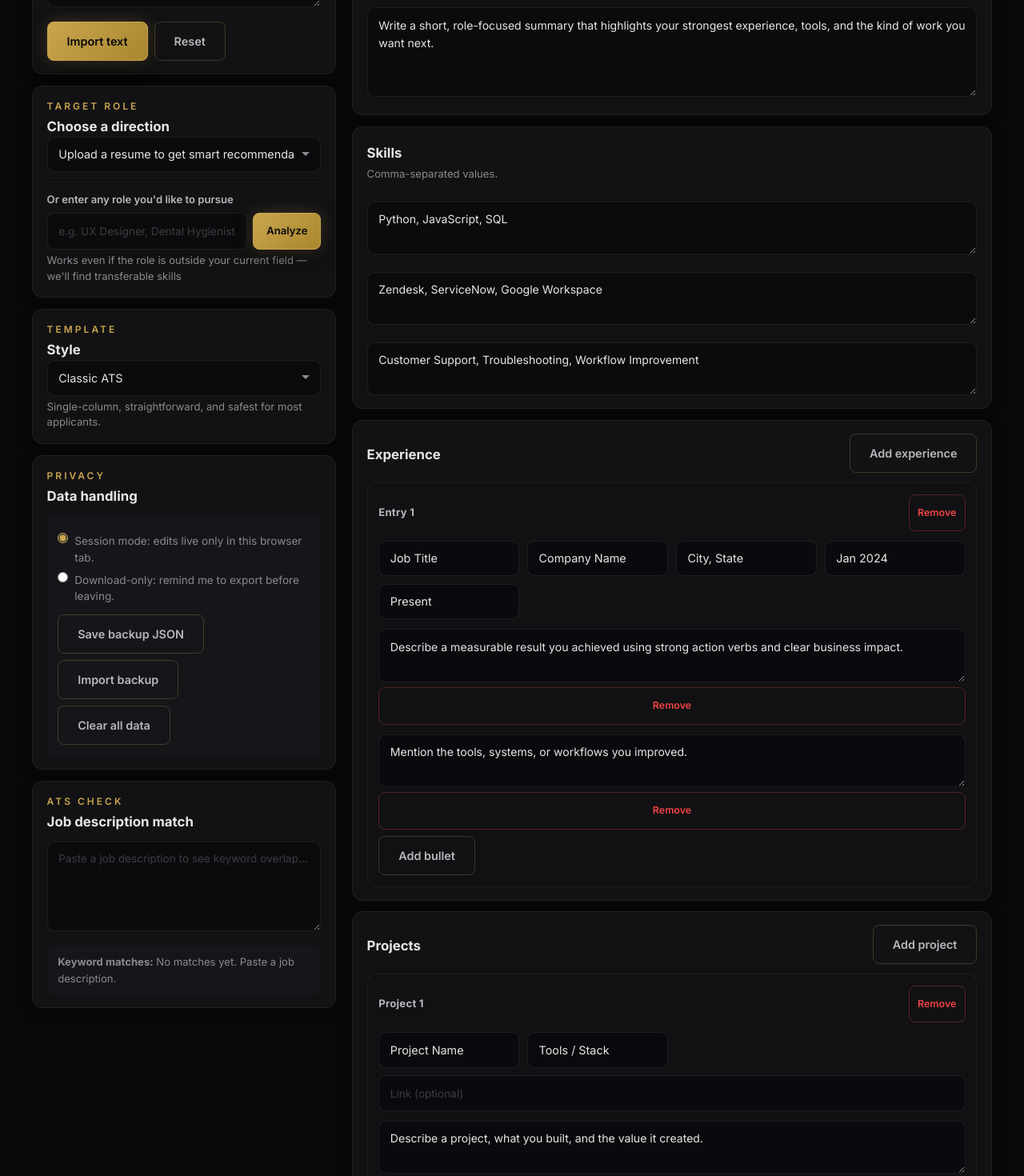
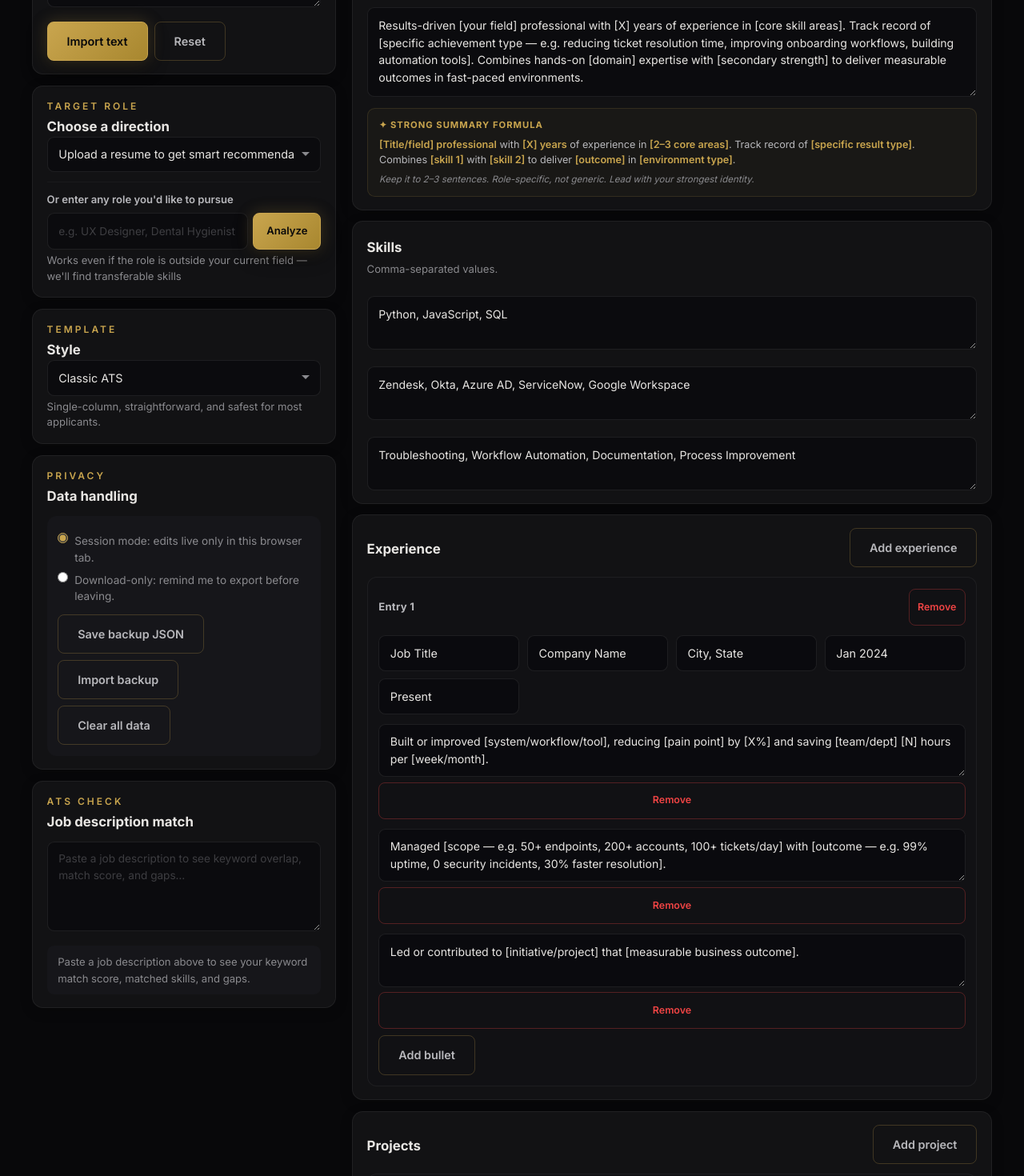
Before and after one commit to FCDevelopments/fcdevelopments-portfolio, a Next.js app: page /resume-builder in a window 1280 px wide. Shown: the part 800-2270 px from the top of the page at 80% size. Built offline with nearby package versions, Linux system fonts and the light colour scheme.

Commit message:
Apply resume logic: enhanced ATS check, summary coach, quantified bullet prompts, updated defaults and copy

```diff
--- a/app/globals.css
+++ b/app/globals.css
@@ -790,6 +790,32 @@ input[type="radio"], input[type="checkbox"] { accent-color: var(--brand); cursor
   min-height: auto;
 }
 
+/* ═══════ Summary Coach ═══════ */
+.summary-coach {
+  border-radius: 0.6rem; border: 1px solid rgba(201, 165, 78, 0.15);
+  background: rgba(201, 165, 78, 0.04); padding: 0.75rem 0.9rem;
+}
+.summary-coach-label { font-size: 0.7rem; font-weight: 700; text-transform: uppercase; letter-spacing: 0.09em; color: var(--brand); margin-bottom: 0.35rem; }
+.summary-coach-text { font-size: 0.79rem; line-height: 1.55; color: var(--muted-strong); margin-bottom: 0.35rem; }
+.summary-coach-text strong { color: var(--brand); font-weight: 600; }
+.summary-coach-tip { font-size: 0.72rem; color: var(--muted); font-style: italic; }
+
+/* ═══════ ATS Score ═══════ */
+.ats-results { margin-top: 0.75rem; display: flex; flex-direction: column; gap: 0.75rem; }
+.ats-score-row { display: flex; justify-content: space-between; align-items: center; }
+.ats-score-label { font-size: 0.78rem; font-weight: 600; color: var(--muted); text-transform: uppercase; letter-spacing: 0.08em; }
+.ats-score-value { font-size: 1.05rem; font-weight: 800; }
+.ats-score-good { color: #4ade80; }
+.ats-score-ok { color: #fbbf24; }
+.ats-score-low { color: #f87171; }
+.ats-score-bar-track { height: 5px; border-radius: 99px; background: rgba(255,255,255,0.06); overflow: hidden; }
+.ats-score-bar-fill { height: 100%; border-radius: 99px; transition: width 0.6s cubic-bezier(0.16, 1, 0.3, 1); }
+.ats-fill-good { background: #4ade80; }
+.ats-fill-ok { background: #fbbf24; }
+.ats-fill-low { background: #f87171; }
+.ats-group { display: flex; flex-direction: column; gap: 0.5rem; }
+.ats-group-label { font-size: 0.73rem; font-weight: 600; color: var(--muted); text-transform: uppercase; letter-spacing: 0.06em; }
+
 /* ═══════ Print ═══════ */
 @media print {
   @page { margin: 0.5in 0.6in; size: letter; }
--- a/src/components/about-client.tsx
+++ b/src/components/about-client.tsx
@@ -8,7 +8,7 @@ const experience = [
   {
     role: "Junior IT Administrator",
     company: "OMTech — Santa Ana, CA",
-    period: "Feb 2025 – Jan 2026",
+    period: "Mar 2025 – Feb 2026",
     bullets: [
       "Managed MDM infrastructure across 120+ endpoints using Kandji and Azure AD, reducing provisioning time by 40%.",
       "Built Python automation tools that identified critical ERP data discrepancies, saving operations 15+ hours per month.",
@@ -68,15 +68,15 @@ export function AboutClient() {
                   <span className="text-gradient-gold">Castaneda.</span>
                 </h1>
                 <p className="text-lg text-[var(--muted)] leading-relaxed mb-4">
-                  IT Professional, Software Developer, and builder of practical tools based in Orange County, California.
-                  I come from a hands-on IT background — managing infrastructure, automating operations, and solving
-                  problems that slow teams down.
+                  IT and security-minded builder based in Cerritos, California with a hands-on background in IT operations,
+                  identity-adjacent systems, automation, and practical software development. I focus on solving workflow problems
+                  that slow teams down while building toward long-term work in cybersecurity, IAM, and modern IT operations.
                 </p>
                 <p className="text-[var(--muted)] leading-relaxed mb-4">
                   Today I&apos;m focused on bridging the gap between emerging AI capabilities and real-world implementation.
-                  Co-developing <span className="text-[var(--foreground)] font-semibold">OpenClaw</span> — an autonomous development
-                  platform powered by Claude AI — and building the <span className="text-[var(--foreground)] font-semibold">FCDevelopments</span> ecosystem
-                  of career tools, workflow automation, and developer utilities.
+                  The goal is to use software and automation as proof of practical problem-solving while positioning myself for
+                  stronger work in cybersecurity, IAM, and IT. FCDevelopments is where that mix shows up: career tools,
+                  workflow products, and hands-on systems-minded software with real-world applicability.
                 </p>
                 <p className="text-[var(--muted)] leading-relaxed">
                   I believe the best technology disappears into the workflow. It should feel effortless, respect your
@@ -163,14 +163,14 @@ export function AboutClient() {
               <div className="card-chrome">
                 <div className="flex flex-col md:flex-row md:items-start gap-6">
                   <div className="md:w-1/3 shrink-0">
-                    <p className="text-xs font-semibold uppercase tracking-widest text-[var(--brand)] mb-1">Dec 2024 – May 2026</p>
-                    <h3 className="text-lg font-bold">Associate of Science</h3>
+                    <p className="text-xs font-semibold uppercase tracking-widest text-[var(--brand)] mb-1">Jan 2025 – May 2027</p>
+                    <h3 className="text-lg font-bold">Associate of Science in Computer Science</h3>
                     <p className="text-sm text-[var(--muted)]">Irvine Valley College — Irvine, CA</p>
                   </div>
                   <ul className="md:w-2/3 space-y-2">
                     <li className="text-[var(--muted)] text-sm leading-relaxed flex gap-2">
                       <span className="text-[var(--brand)] mt-1 shrink-0">-</span>
-                      <span>GPA: 3.6/4.0 — Computer Science concentration with coursework in Java, C Programming, and Computer Information Management.</span>
+                      <span>Computer Science coursework focused on programming fundamentals, systems thinking, and practical application development.</span>
                     </li>
                     <li className="text-[var(--muted)] text-sm leading-relaxed flex gap-2">
                       <span className="text-[var(--brand)] mt-1 shrink-0">-</span>
@@ -178,7 +178,7 @@ export function AboutClient() {
                     </li>
                     <li className="text-[var(--muted)] text-sm leading-relaxed flex gap-2">
                       <span className="text-[var(--brand)] mt-1 shrink-0">-</span>
-                      <span>Strong foundation in systems thinking, data structures, and real-world application development.</span>
+                      <span>Building a stronger foundation in software, automation, and production-ready web application development.</span>
                     </li>
                   </ul>
                 </div>
--- a/src/components/resume-builder-shell.tsx
+++ b/src/components/resume-builder-shell.tsx
@@ -543,11 +543,48 @@ export function ResumeBuilderShell() {
     [draft]
   );
 
-  const matchedKeywords = useMemo(() => {
-    if (!jobDescription.trim()) return [] as string[];
+  const atsAnalysis = useMemo(() => {
+    if (!jobDescription.trim()) return null;
+    const jd = jobDescription.toLowerCase();
+
+    /* Build full resume corpus for matching */
+    const resumeCorpus = [
+      draft.contact.targetTitle,
+      draft.summary,
+      ...draft.skills.languages,
+      ...draft.skills.tools,
+      ...draft.skills.strengths,
+      ...draft.experience.flatMap((e) => [e.title, e.company, ...e.bullets]),
+      ...draft.projects.flatMap((p) => [p.name, p.stack, ...p.bullets]),
+      ...draft.certifications.map((c) => c.name),
+    ].filter(Boolean).join(" ").toLowerCase();
+
+    /* Skill pool for keyword matching */
     const pool = [...draft.skills.languages, ...draft.skills.tools, ...draft.skills.strengths, draft.contact.targetTitle].filter(Boolean);
-    return [...new Set(pool.filter((k) => jobDescription.toLowerCase().includes(k.toLowerCase())))];
+    const matched = [...new Set(pool.filter((k) => jd.includes(k.toLowerCase())))];
+
+    /* Extract meaningful words from JD (4+ chars, not stopwords) */
+    const stopwords = new Set(["with","that","this","from","have","your","will","their","they","what","when","were","also","into","each","more","than","about","after","before","other","which","where","there","these","those","through","between","during","within","without","against","across","while","some","such","been","over","under","both","either","among","being","having","should","would","could","shall","must","need","doing","done","make","made","take","taken","give","given","able","like","well","best","good","strong","work","working","team","teams","business"]);
+    const jdWords = jd.match(/\b[a-z]{4,}\b/g) || [];
+    const jdWordFreq = new Map<string, number>();
+    for (const w of jdWords) {
+      if (!stopwords.has(w)) jdWordFreq.set(w, (jdWordFreq.get(w) || 0) + 1);
+    }
+
+    /* Find JD keywords missing from resume (appear 2+ times in JD, not in resume corpus) */
+    const missingKeywords = [...jdWordFreq.entries()]
+      .filter(([word, freq]) => freq >= 2 && !resumeCorpus.includes(word))
+      .sort((a, b) => b[1] - a[1])
+      .slice(0, 10)
+      .map(([word]) => word);
+
+    /* Simple score: matched / total unique skill keywords in resume */
+    const score = pool.length > 0 ? Math.round((matched.length / Math.max(pool.length, 1)) * 100) : 0;
+
+    return { matched, missingKeywords, score };
   }, [jobDescription, draft]);
+
+  const matchedKeywords = atsAnalysis?.matched ?? [];
 
   /* contact */
   const setContact = (field: keyof ResumeData["contact"], value: string) =>
@@ -883,11 +920,59 @@ export function ResumeBuilderShell() {
           <div className="builder-card">
             <p className="eyebrow">ATS Check</p>
             <h2>Job description match</h2>
-            <textarea className="builder-textarea" value={jobDescription} onChange={(e) => setJobDescription(e.target.value)} placeholder="Paste a job description to see keyword overlap…" />
-            <div className="builder-inline-note">
-              <strong>Keyword matches:</strong>{" "}
-              {matchedKeywords.length ? matchedKeywords.join(" • ") : "No matches yet. Paste a job description."}
-            </div>
+            <textarea className="builder-textarea" value={jobDescription} onChange={(e) => setJobDescription(e.target.value)} placeholder="Paste a job description to see keyword overlap, match score, and gaps…" />
+            {atsAnalysis ? (
+              <div className="ats-results">
+                {/* Score bar */}
+                <div className="ats-score-row">
+                  <span className="ats-score-label">Keyword match score</span>
+                  <span className={`ats-score-value ${atsAnalysis.score >= 70 ? "ats-score-good" : atsAnalysis.score >= 40 ? "ats-score-ok" : "ats-score-low"}`}>
+                    {atsAnalysis.score}%
+                  </span>
+                </div>
+                <div className="ats-score-bar-track">
+                  <div
+                    className={`ats-score-bar-fill ${atsAnalysis.score >= 70 ? "ats-fill-good" : atsAnalysis.score >= 40 ? "ats-fill-ok" : "ats-fill-low"}`}
+                    style={{ width: `${Math.min(atsAnalysis.score, 100)}%` }}
+                  />
+                </div>
+
+                {/* Matched keywords */}
+                {atsAnalysis.matched.length > 0 && (
+                  <div className="ats-group">
+                    <p className="ats-group-label">✓ Found in your resume</p>
+                    <div className="transfer-chips">
+                      {atsAnalysis.matched.map((k) => (
+                        <span key={k} className="signal-chip signal-chip-match">{k}</span>
+                      ))}
+                    </div>
+                  </div>
+                )}
+
+                {/* Missing keywords */}
+                {atsAnalysis.missingKeywords.length > 0 && (
+                  <div className="ats-group">
+                    <p className="ats-group-label">⚠ Consider adding these terms</p>
+                    <div className="transfer-chips">
+                      {atsAnalysis.missingKeywords.map((k) => (
+                        <span key={k} className="signal-chip signal-chip-gap">{k}</span>
+                      ))}
+                    </div>
+                    <p className="muted-copy mt-2" style={{ fontSize: "0.73rem" }}>
+                      These words appear frequently in the JD but not in your resume.
+                    </p>
+                  </div>
+                )}
+
+                {atsAnalysis.matched.length === 0 && (
+                  <p className="muted-copy mt-2">No skill keyword matches yet — check that your skills section is populated.</p>
+                )}
+              </div>
+            ) : (
+              <div className="builder-inline-note">
+                Paste a job description above to see your keyword match score, matched skills, and gaps.
+              </div>
+            )}
           </div>
 
         </section>
@@ -972,6 +1057,15 @@ export function ResumeBuilderShell() {
               <input className="builder-input" value={draft.contact.website} onChange={(e) => setContact("website", e.target.value)} placeholder="Website" />
             </div>
             <textarea className="builder-textarea mt-3" value={draft.summary} onChange={(e) => setDraft((d) => ({ ...d, summary: e.target.value }))} placeholder="Professional summary…" />
+            {/* Summary writing coach */}
+            <div className="summary-coach mt-2">
+              <p className="summary-coach-label">✦ Strong summary formula</p>
+              <p className="summary-coach-text">
+                <strong>[Title/field] professional</strong> with <strong>[X] years</strong> of experience in <strong>[2–3 core areas]</strong>.
+                Track record of <strong>[specific result type]</strong>. Combines <strong>[skill 1]</strong> with <strong>[skill 2]</strong> to deliver <strong>[outcome]</strong> in <strong>[environment type]</strong>.
+              </p>
+              <p className="summary-coach-tip">Keep it to 2–3 sentences. Role-specific, not generic. Lead with your strongest identity.</p>
+            </div>
           </div>
 
           {/* SKILLS */}
@@ -1007,7 +1101,18 @@ export function ResumeBuilderShell() {
                   </div>
                   {entry.bullets.map((bullet, bi) => (
                     <div key={`${entry.id}-${bi}`} className="bullet-row">
-                      <textarea className="builder-textarea compact" value={bullet} onChange={(e) => setExpBullet(ei, bi, e.target.value)} placeholder={`Bullet ${bi + 1}`} />
+                      <textarea
+                        className="builder-textarea compact"
+                        value={bullet}
+                        onChange={(e) => setExpBullet(ei, bi, e.target.value)}
+                        placeholder={
+                          bi === 0
+                            ? "Start with an action verb + quantify: 'Reduced ticket resolution time by 30% by building…'"
+                            : bi === 1
+                            ? "Include scope: 'Managed 50+ endpoints / 200+ accounts / 100+ daily tickets…'"
+                            : "Add business impact: 'Saving 10+ hours/month', 'improving X by Y%', 'supporting N users…'"
+                        }
+                      />
                       <button className="button-secondary danger-button" type="button" onClick={() => removeExpBullet(ei, bi)}>Remove</button>
                     </div>
                   ))}
--- a/src/components/site-shell.tsx
+++ b/src/components/site-shell.tsx
@@ -35,7 +35,7 @@ export function SiteShell({ children }: { children: ReactNode }) {
                 <span style={{ color: "var(--brand)" }}>FC</span><span className="text-[var(--foreground)]">.</span>
               </p>
               <p className="text-sm text-[var(--muted)] leading-relaxed max-w-xs">
-                Building practical tools, AI-powered solutions, and career software. Orange County, CA.
+                Building practical software, workflow tools, and AI-assisted products with real business value. Cerritos, CA.
               </p>
             </div>
             <div>
--- a/src/lib/github.ts
+++ b/src/lib/github.ts
@@ -40,7 +40,7 @@ const REPO_OVERRIDES: Record<string, Partial<Project> & { hidden?: boolean }> =
   "fcdevelopments-portfolio": {
     name: "FCDevelopments Portfolio",
     summary:
-      "This website — a privacy-first portfolio and resume builder with ATS-friendly templates, smart role recommendations, and PDF export.",
+      "Founder-style portfolio and product studio site showcasing practical software, workflow tools, resume software, and vertical SaaS concepts.",
     badge: "Flagship",
     link: "/resume-builder",
   },
@@ -63,6 +63,8 @@ const REPO_OVERRIDES: Record<string, Partial<Project> & { hidden?: boolean }> =
 /**
  * Projects that don't live on GitHub but should appear on the site.
  */
+const MANUAL_PUSHED_AT = "2026-03-30T15:00:00.000Z";
+
 const MANUAL_PROJECTS: Project[] = [
   {
     name: "SupportOps Copilot",
@@ -72,7 +74,43 @@ const MANUAL_PROJECTS: Project[] = [
     badge: "Operations",
     link: "https://github.com/FCDevelopments",
     github: "https://github.com/FCDevelopments",
-    pushedAt: new Date().toISOString(),
+    pushedAt: MANUAL_PUSHED_AT,
+    stars: 0,
+    source: "manual",
+  },
+  {
+    name: "BAR Estimate Compliance Writer",
+    summary:
+      "California-focused estimate drafting product that helps repair shops and dealership service departments produce customer-friendly, compliance-aware repair estimates.",
+    tech: ["Next.js", "TypeScript", "Tailwind CSS"],
+    badge: "Web App",
+    link: "https://github.com/FCDevelopments/bar-estimate-compliance-writer",
+    github: "https://github.com/FCDevelopments/bar-estimate-compliance-writer",
+    pushedAt: MANUAL_PUSHED_AT,
+    stars: 0,
+    source: "manual",
+  },
+  {
+    name: "Customer Update Hub",
+    summary:
+      "Service workflow communication product that helps dealerships, repair shops, and field-service teams reduce status calls and standardize customer updates.",
+    tech: ["Next.js", "TypeScript", "Workflow Automation"],
+    badge: "Web App",
+    link: "https://github.com/FCDevelopments/customer-update-hub",
+    github: "https://github.com/FCDevelopments/customer-update-hub",
+    pushedAt: MANUAL_PUSHED_AT,
+    stars: 0,
+    source: "manual",
+  },
+  {
+    name: "Quote Follow-up Autopilot",
+    summary:
+      "Revenue-focused workflow tool for contractors, freelancers, and service businesses to automate quote follow-up and deposit collection.",
+    tech: ["Next.js", "TypeScript", "SaaS"],
+    badge: "Web App",
+    link: "https://github.com/FCDevelopments/quote-followup-autopilot",
+    github: "https://github.com/FCDevelopments/quote-followup-autopilot",
+    pushedAt: MANUAL_PUSHED_AT,
     stars: 0,
     source: "manual",
   },
--- a/src/lib/resume-data.ts
+++ b/src/lib/resume-data.ts
@@ -81,11 +81,11 @@ export const defaultResumeData: ResumeData = {
     website: "yourportfolio.com",
   },
   summary:
-    "Write a short, role-focused summary that highlights your strongest experience, tools, and the kind of work you want next.",
+    "Results-driven [your field] professional with [X] years of experience in [core skill areas]. Track record of [specific achievement type — e.g. reducing ticket resolution time, improving onboarding workflows, building automation tools]. Combines hands-on [domain] expertise with [secondary strength] to deliver measurable outcomes in fast-paced environments.",
   skills: {
     languages: ["Python", "JavaScript", "SQL"],
-    tools: ["Zendesk", "ServiceNow", "Google Workspace"],
-    strengths: ["Customer Support", "Troubleshooting", "Workflow Improvement"],
+    tools: ["Zendesk", "Okta", "Azure AD", "ServiceNow", "Google Workspace"],
+    strengths: ["Troubleshooting", "Workflow Automation", "Documentation", "Process Improvement"],
   },
   experience: [
     {
@@ -96,8 +96,9 @@ export const defaultResumeData: ResumeData = {
       startDate: "Jan 2024",
       endDate: "Present",
       bullets: [
-        "Describe a measurable result you achieved using strong action verbs and clear business impact.",
-        "Mention the tools, systems, or workflows you improved.",
+        "Built or improved [system/workflow/tool], reducing [pain point] by [X%] and saving [team/dept] [N] hours per [week/month].",
+        "Managed [scope — e.g. 50+ endpoints, 200+ accounts, 100+ tickets/day] with [outcome — e.g. 99% uptime, 0 security incidents, 30% faster resolution].",
+        "Led or contributed to [initiative/project] that [measurable business outcome].",
       ],
     },
   ],
@@ -105,10 +106,11 @@ export const defaultResumeData: ResumeData = {
     {
       id: "proj-1",
       name: "Project Name",
-      stack: "Tools / Stack",
+      stack: "Tools / Stack Used",
       link: "",
       bullets: [
-        "Describe a project, what you built, and the value it created.",
+        "Built [what it is] to solve [specific problem] for [target user/team/business].",
+        "Implemented [key technical detail or approach] that enabled [specific capability or outcome].",
       ],
     },
   ],
@@ -121,7 +123,7 @@ export const defaultResumeData: ResumeData = {
       startDate: "",
       endDate: "",
       details: [
-        "Relevant coursework, honors, certifications, or concentration details.",
+        "Relevant coursework, honors, certifications, or concentration area.",
       ],
     },
   ],
```
Also changed, not shown: src/components/home-client.tsx (+22 -21 lines).
